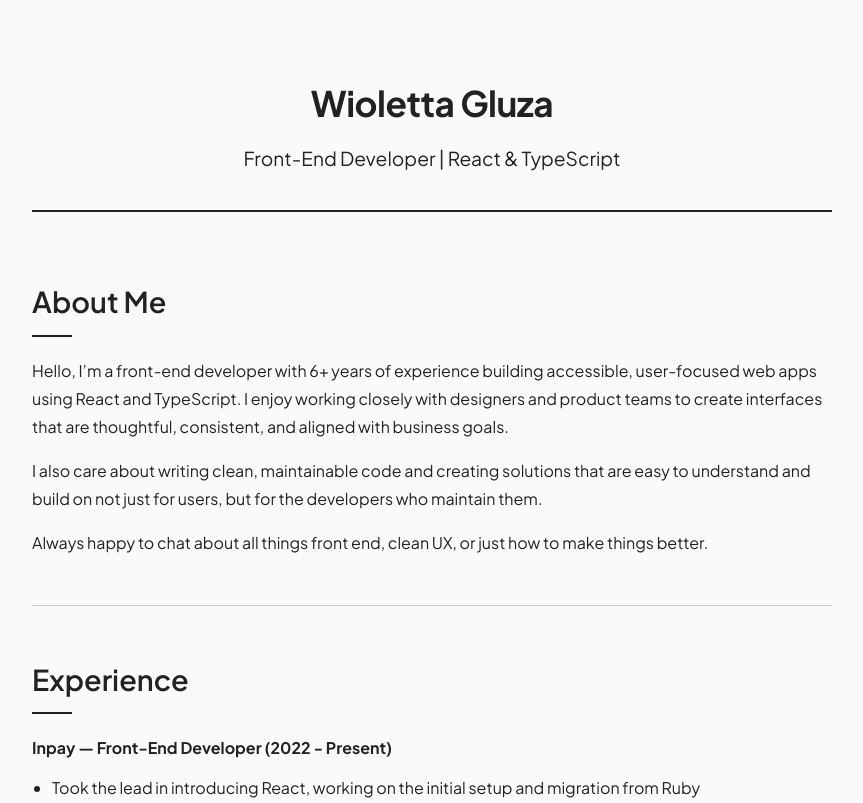
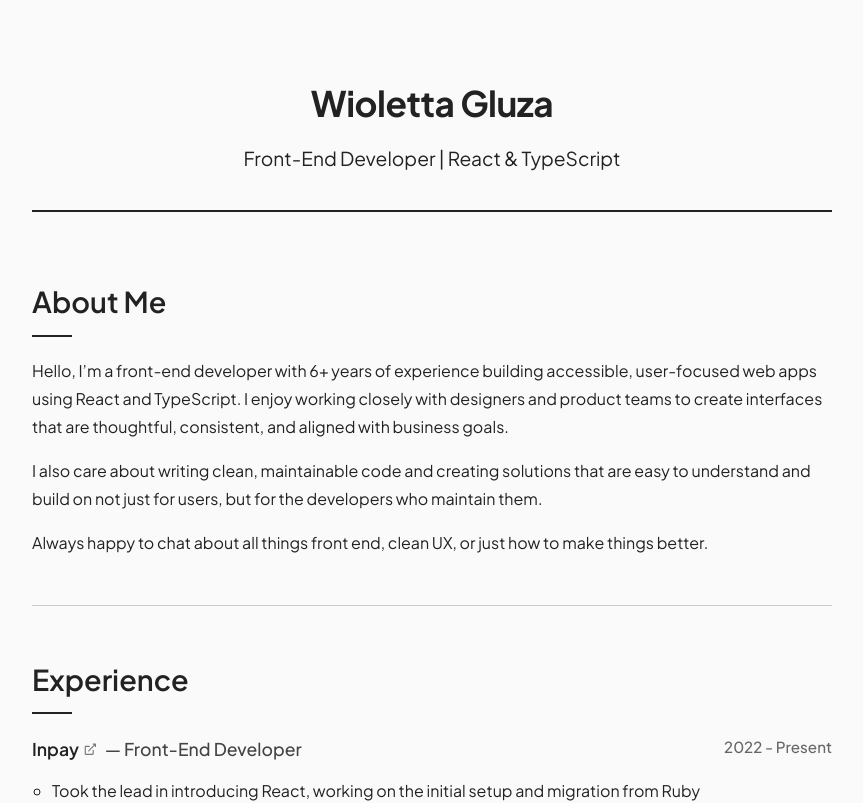
Before and after one commit to w-gluza/portfolio, a Next.js app: page / in a window 1280 px wide. Shown: the top 803 px of the page, without its empty margins (208-1071 px from the left). Built offline with nearby package versions, Linux system fonts and the light colour scheme.

Commit message:
feat: improve Experience layout with styled meta info and link icons

```diff
--- /dev/null
+++ b/app/common/ExternalLinkIcon/ExternalLinkIcon.tsx
@@ -0,0 +1,33 @@
+import { SVGProps } from "react";
+
+type ExternalLinkIconProps = {
+  className?: string;
+  width?: number | string;
+  height?: number | string;
+};
+
+export const ExternalLinkIcon = ({
+  className,
+  width = 12,
+  height = 12,
+  ...props
+}: ExternalLinkIconProps & SVGProps<SVGSVGElement>) => (
+  <svg
+    className={className}
+    xmlns="http://www.w3.org/2000/svg"
+    width={width}
+    height={height}
+    fill="none"
+    viewBox="0 0 24 24"
+    stroke="currentColor"
+    aria-hidden="true"
+    {...props}
+  >
+    <path
+      strokeLinecap="round"
+      strokeLinejoin="round"
+      strokeWidth={2}
+      d="M18 13v6a1 1 0 01-1 1H5a1 1 0 01-1-1V7a1 1 0 011-1h6m7-4h4m0 0v4m0-4L10 14"
+    />
+  </svg>
+);
--- a/app/common/index.ts
+++ b/app/common/index.ts
@@ -1,4 +1,5 @@
 export { ExternalLink } from "./ExternalLink/ExternalLink";
+export { ExternalLinkIcon } from "./ExternalLinkIcon/ExternalLinkIcon";
 export { Heading } from "./Heading/Heading";
 export { Tag } from "./Tag/Tag";
 export { PageContainer, Article, Main } from "./Layout";
--- a/app/components/experience/Experience.module.css
+++ b/app/components/experience/Experience.module.css
@@ -8,10 +8,63 @@
   margin-bottom: 1.5rem;
 }
 
+.entry {
+  margin-bottom: 2.5rem;
+}
+
+.header {
+  display: flex;
+  justify-content: space-between;
+  flex-wrap: wrap;
+  gap: 0.5rem;
+  font-weight: var(--weight-semibold);
+  margin-bottom: 0.75rem;
+  color: var(--color-black);
+}
+
+.meta {
+  display: flex;
+  align-items: center;
+  gap: 0.25rem;
+  font-size: 1.1rem;
+}
+
+.company-link {
+  display: inline-flex;
+  align-items: center;
+  gap: 0.25rem;
+  text-decoration: none;
+  color: var(--color-black);
+  transition: all 0.2s ease;
+}
+
+.company-link:hover .external-icon {
+  transform: translateY(-1px);
+  opacity: 1;
+}
+
+.external-icon {
+  width: 0.85rem;
+  height: 0.85rem;
+  opacity: 0.6;
+  transition: all 0.2s ease;
+}
+
+.title {
+  font-weight: var(--weight-medium);
+  color: var(--color-gray-700);
+  margin-left: 0.25rem;
+}
+
+.period {
+  font-size: 0.95rem;
+  color: var(--color-gray-600);
+  font-weight: var(--weight-medium);
+}
+
 .duties {
   margin: 0.75rem 0px;
   padding-left: 1.25rem;
-  list-style-type: disc;
 }
 
 .duties li {
--- a/app/components/experience/Experience.tsx
+++ b/app/components/experience/Experience.tsx
@@ -1,22 +1,35 @@
+import { Article, Heading, Tag, ExternalLinkIcon } from "../../common";
+import { experience } from "../../data/experience";
 import styles from "./Experience.module.css";
-import { Article, Heading, Tag } from "../../common";
-import { experience } from "../../data/experience";
 
-export const Experience = () => {
-  return (
+export const Experience = () => (
   <Article>
     <Heading level={2}>Experience</Heading>
     <ul className={styles.list}>
-        {experience.map(({ company, title, period, duties, tags }) => (
-          <li key={`${company}-${period}`}>
-            <strong>
-              {company} — {title} ({period})
-            </strong>
+      {experience.map(({ company, url, title, period, duties, tags }) => (
+        <li key={`${company}-${period}`} className={styles.entry}>
+          <div className={styles.header}>
+            <div className={styles.meta}>
+              <a
+                href={url}
+                target="_blank"
+                rel="noopener noreferrer"
+                className={styles["company-link"]}
+              >
+                {company}
+                <ExternalLinkIcon className={styles["external-icon"]} />
+              </a>
+              <span className={styles.title}> — {title}</span>
+            </div>
+            <span className={styles.period}>{period}</span>
+          </div>
+
           <ul className={styles.duties}>
             {duties.map((duty, index) => (
               <li key={index}>{duty}</li>
             ))}
           </ul>
+
           <ul className={styles.tags}>
             {tags.map((tag) => (
               <li key={tag}>
@@ -29,4 +42,3 @@ export const Experience = () => {
     </ul>
   </Article>
 );
-};
--- a/app/data/experience.ts
+++ b/app/data/experience.ts
@@ -1,5 +1,6 @@
 export interface ExperienceEntry {
   company: string;
+  url: string;
   title: string;
   period: string;
   duties: string[];
@@ -9,6 +10,7 @@ export interface ExperienceEntry {
 export const experience: ExperienceEntry[] = [
   {
     company: "Inpay",
+    url: "https://inpay.com",
     title: "Front-End Developer",
     period: "2022 - Present",
     duties: [
@@ -20,8 +22,9 @@ export const experience: ExperienceEntry[] = [
   },
   {
     company: "ITU",
+    url: "https://www.linkedin.com/company/writewithlaika/",
     title: "Front-End Developer",
-    period: "2022 - Contract",
+    period: "2022 - 2022",
     duties: [
       "Developed the first version of the “Write with Laika” app using React and TypeScript",
       "Worked closely with product and backend teams to align on features and functionality",
@@ -37,6 +40,7 @@ export const experience: ExperienceEntry[] = [
   },
   {
     company: "Too Good To Go",
+    url: "https://www.toogoodtogo.com",
     title: "Front-End Developer",
     period: "2019 - 2022",
     duties: [
--- a/app/globals.css
+++ b/app/globals.css
@@ -9,9 +9,11 @@
   --weight-semibold: 600;
   --weight-bold: 700;
 
-  /* Color Weights */
+  /* Color Variables */
   --color-black: #222222;
   --color-white: #fafafa;
+  --color-gray-700: #444444;
+  --color-gray-600: #666666;
 }
 
 body {
```
Lines whose indentation alone changed are shown as unchanged.
